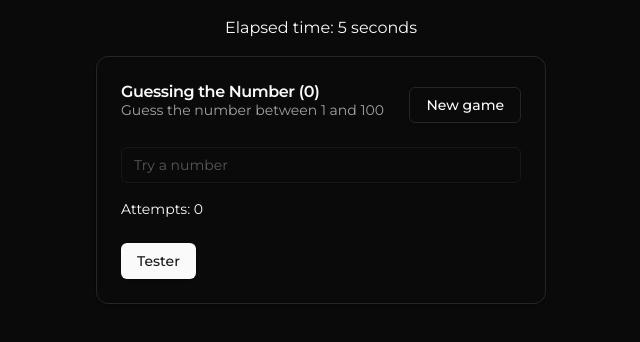
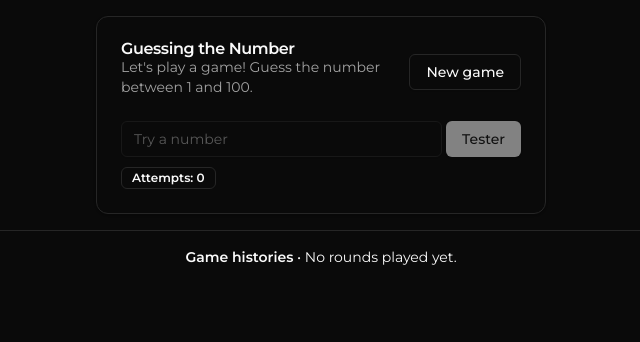
Before and after one commit to Steellgold/website, a Next.js app: page /guess in a window 1280 px wide. Shown: the top 342 px of the page, without its empty margins (319-959 px from the left). Built offline with nearby package versions, Linux system fonts and the light colour scheme; what tailwindcss-motion would draw is missing.

Commit message:
feat(GuessStore): add persistence to game history and include timestamps for each round

```diff
--- a/src/app/(apps-in-app)/guess/page.tsx
+++ b/src/app/(apps-in-app)/guess/page.tsx
@@ -4,11 +4,13 @@ import { useState, useEffect } from "react";
 import { Card, CardContent, CardDescription, CardFooter, CardHeader, CardTitle } from "@/lib/components/ui/card";
 import { Button } from "@/lib/components/ui/button";
 import { Input } from "@/lib/components/ui/input";
-import { Dialog, DialogContent, DialogDescription, DialogFooter, DialogHeader, DialogTitle, DialogTrigger } from "@/lib/components/ui/dialog";
+import { Dialog, DialogContent, DialogDescription, DialogHeader, DialogTitle } from "@/lib/components/ui/dialog";
 import { confettiFireworks } from "@/lib/components/confetti";
-import { DifficultyLevel, numMaxByDifficulty, useGuess } from "@/lib/stores/guess.store";
+import { DifficultyLevel, GuessRound, numMaxByDifficulty, useGuess } from "@/lib/stores/guess.store";
 import { Badge } from "@/lib/components/ui/badge";
 import { Flame, Joystick, Play, Timer } from "lucide-react";
+import { Separator } from "@/lib/components/ui/separator";
+import { Dayjs, dayJS } from "@/lib/utils/dayjs/day-js";
 
 type Difficulty = {
   name: DifficultyLevel;
@@ -27,6 +29,8 @@ const GuessPage = () => {
   const [difficulty, setDifficulty] = useState<DifficultyLevel>("easy");
   const [secret, setSecret] = useState<number>(0);
   const [value, setValue] = useState("");
+
+  const [started, setStarted] = useState<null | Dayjs>(null);
 
   const [elapsed, setElapsed] = useState<null | number>(null);
 
@@ -52,13 +56,14 @@ const GuessPage = () => {
   const gameStart = (max: DifficultyLevel) => {
     setDifficulty(max)
     setSecret(Math.floor(Math.random() * numMaxByDifficulty[max]) + 1)
-    console.log(secret, numMaxByDifficulty[max])
+
     setValue("")
-    setMessage('Try a number between 1 and ' + max + '.')
+    setMessage('Try a number between 1 and ' + numMaxByDifficulty[max] + '.')
     setAttempts(0);
     setEnded(false);
     setDialogOpen(false);
     setElapsed(0);
+    setStarted(dayJS());
   }
 
   const verifierSupposition = () => {
@@ -80,6 +85,8 @@ const GuessPage = () => {
         elapsed: elapsed || 0,
         attempts: attempts + 1,
         difficulty,
+        start: started ?? dayJS(),
+        end: dayJS(),
       })
     } else if (curr < secret) {
       setMessage('Too low. Try a higher number.')
@@ -90,21 +97,23 @@ const GuessPage = () => {
     setValue('')
   }
 
-  return (
+  return <>
     <div className="flex flex-col items-center justify-center h-full mt-4">
-      {elapsed && elapsed > 0 && <h1 className="text-md mb-4">Elapsed time: {elapsed} seconds</h1>}
-
       <Card className="w-[450px]">
         <CardHeader className="flex flex-row justify-between items-center">
           <div className="flex flex-col">
-            <CardTitle>Guessing the Number ({secret})</CardTitle>
-            <CardDescription>Guess the number between 1 and 100</CardDescription>
+            <CardTitle>Guessing the Number</CardTitle>
+            <CardDescription>
+              Let's play a game! Guess the number between 1 and {numMaxByDifficulty[difficulty] || 100}.
+            </CardDescription>
           </div>
 
           <Button onClick={() => setDialogOpen(true)} variant="outline">New game</Button>
         </CardHeader>
+
         <CardContent>
-          <div className="space-y-4">
+          <div className="flex flex-col gap-4">
+            <div className="flex flex-row gap-1">
               <Input
                 type="number"
                 placeholder="Try a number"
@@ -113,14 +122,74 @@ const GuessPage = () => {
                 onKeyPress={(e) => e.key === 'Enter' && verifierSupposition()}
                 disabled={ended || !secret}
               />
-            <p className="text-sm">{message}</p>
-            {!ended && <p className="text-sm">Attempts: {attempts}</p>}
+
+              <Button onClick={verifierSupposition} disabled={ended || secret === 0}>Tester</Button>
+            </div>
+
+            {message && <p className="text-left">{message}</p>}
           </div>
         </CardContent>
-        <CardFooter className="flex justify-between">
-          <Button onClick={verifierSupposition} disabled={ended}>
-            Tester
-          </Button>
+
+        <CardFooter className="flex justify-between -mt-3.5">
+          {elapsed && elapsed > 0 && secret !== 0 &&
+            <Badge variant="outline">
+              Elapsed time:
+              {elapsed > 60 && ` ${Math.floor(elapsed / 60)} min`}
+              {elapsed > 60 && elapsed % 60 !== 0 && ' '}
+              {elapsed % 60} sec
+            </Badge>
+          }
+
+          <Badge variant="outline">Attempts: {attempts}</Badge>
+        </CardFooter>
+      </Card>
+
+      <Separator className="my-4" />
+
+      <div className="flex flex-col gap-2">
+        <p className="text-left text-sm">
+          <span className="font-semibold">Game histories</span>
+          &nbsp;&bull;&nbsp;
+          {history && history.length > 0 ? `${history.length} rounds` : "No rounds played yet."}
+        </p>
+
+        {history && history.length > 0 && history.map((round: GuessRound, index: number) => (
+          <Card key={index} className="w-[450px]">
+            <CardHeader className="p-3">
+              <CardDescription className="flex flex-row justify-between -mb-1">
+                Secret number: {round.secret}
+
+                <div className="flex flex-row gap-1">
+                  <Badge variant="outline">
+                    <Flame className="w-3 h-3 mr-1" />
+                    {round.attempts} attempts
+                  </Badge>
+
+                  <Badge variant="outline">
+                    <Timer className="w-3 h-3 mr-1" />
+                    {elapsedTime(round.elapsed)}
+                  </Badge>
+
+                  <Badge variant="outline">
+                    <Joystick className="w-3 h-3 mr-1" />
+                    {round.difficulty.charAt(0).toUpperCase() + round.difficulty.slice(1)}
+                  </Badge>
+                </div>
+              </CardDescription>
+            </CardHeader>
+
+            <CardFooter className="p-3 -mt-4 select-none">
+              <span className="text-xs text-muted-foreground">
+                {round.start.format("DD' MMMM")}&nbsp;&bull;&nbsp;
+                {round.start.format("HH:mm:ss")}
+                &nbsp;&rarr;&nbsp;
+                {round.end.format("HH:mm:ss")}
+              </span>
+            </CardFooter>
+          </Card>
+        ))}
+      </div>
+    </div>
 
     <Dialog open={dialogOpen} onOpenChange={setDialogOpen}>
       <DialogContent className="w-[450px]"> {/* h-[290px] */}
@@ -181,10 +250,15 @@ const GuessPage = () => {
         </div>
       </DialogContent>
     </Dialog>
-        </CardFooter>
-      </Card>
-    </div>
-  )
+  </>
+}
+
+const elapsedTime = (time: number): string => {
+  if (time < 60) {
+    return `${time} sec`
+  } else {
+    return `${Math.floor(time / 60)} min ${time % 60} sec`
+  }
 }
 
 export default GuessPage;
--- a/src/lib/stores/guess.store.tsx
+++ b/src/lib/stores/guess.store.tsx
@@ -1,5 +1,7 @@
 import { create } from 'zustand';
 import { useEffect } from 'react';
+import { Dayjs } from 'dayjs';
+import { persist } from 'zustand/middleware';
 
 export type DifficultyLevel = "easy" | "medium" | "hard" | "god";
 
@@ -10,9 +12,12 @@ export const numMaxByDifficulty: Record<DifficultyLevel, number> = {
   god: 10000,
 };
 
-type GuessRound = {
+export type GuessRound = {
   secret: number;
   elapsed: number;
+
+  start: Dayjs;
+  end: Dayjs;
 
   attempts: number;
   difficulty: DifficultyLevel;
@@ -28,14 +33,17 @@ type GuessStore = {
   played: (difficulty: DifficultyLevel) => number;
 };
 
-export const useGuess = create<GuessStore>((set, get) => ({
+export const useGuess = create<GuessStore>()(
+  persist(
+    (set, get) => ({
       history: null,
-  addRound: (round) => set((state) => ({
+      addRound: (round: GuessRound) =>
+        set((state) => ({
           history: state.history ? [...state.history, round] : [round],
         })),
       clearHistory: () => set({ history: null }),
 
-  guessRate: (difficulty) => {
+      guessRate: (difficulty: DifficultyLevel) => {
         const rounds = get().history?.filter((round) => round.difficulty === difficulty);
         if (!rounds) return null;
 
@@ -45,15 +53,18 @@ export const useGuess = create<GuessStore>((set, get) => ({
         return total / totalRounds;
       },
 
-  bestTime: (difficulty) => {
+      bestTime: (difficulty: DifficultyLevel) => {
         const rounds = get().history?.filter((round) => round.difficulty === difficulty);
         if (!rounds) return null;
 
         return rounds.reduce((acc, round) => Math.min(acc, round.elapsed), Infinity);
       },
 
-  played: (difficulty) => {
+      played: (difficulty: DifficultyLevel) => {
         const rounds = get().history?.filter((round) => round.difficulty === difficulty);
         return rounds ? rounds.length : 0;
       },
-}));
+    }),
+    { name: "guess-storage", getStorage: () => localStorage }
+  )
+);
```
Lines whose indentation alone changed are shown as unchanged.
